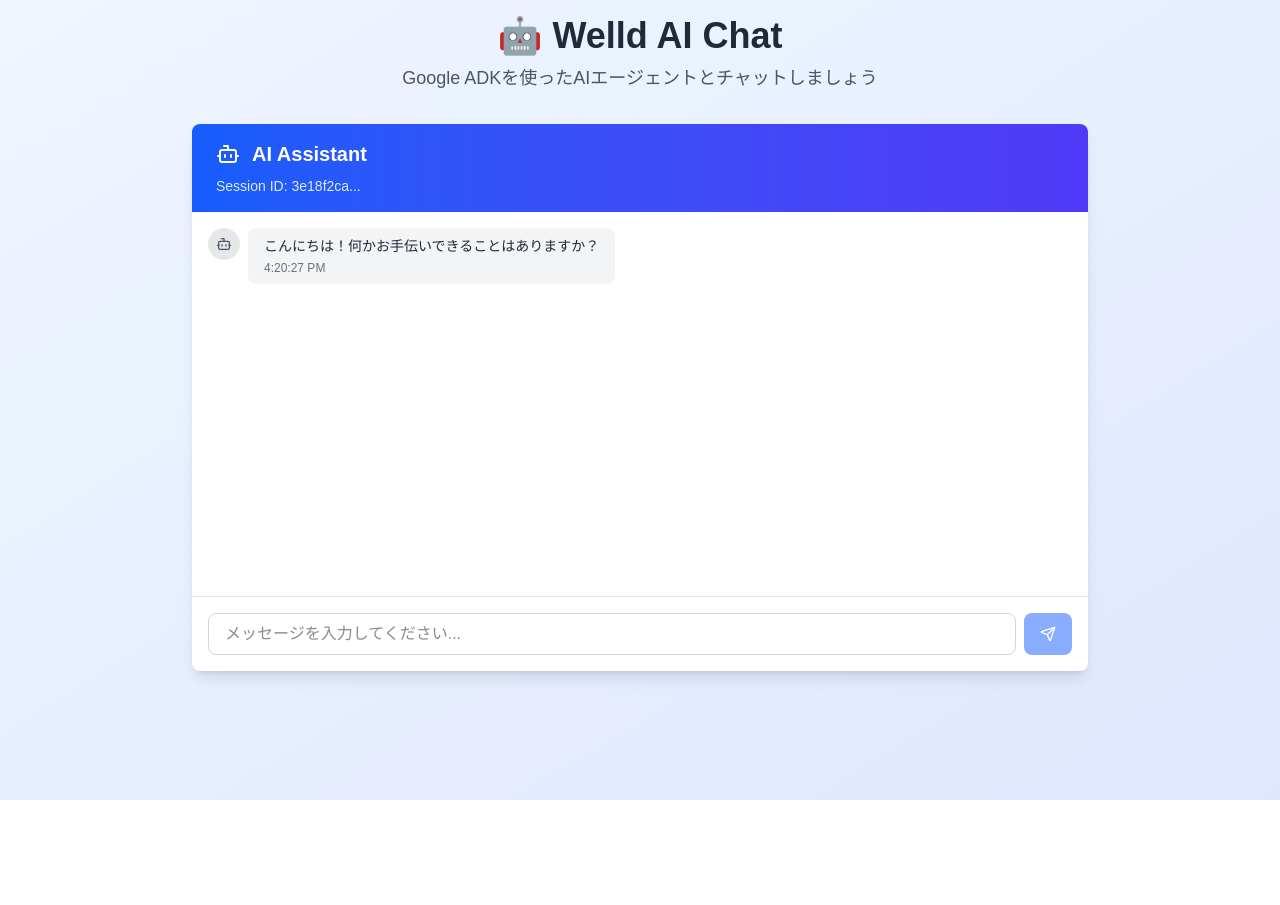
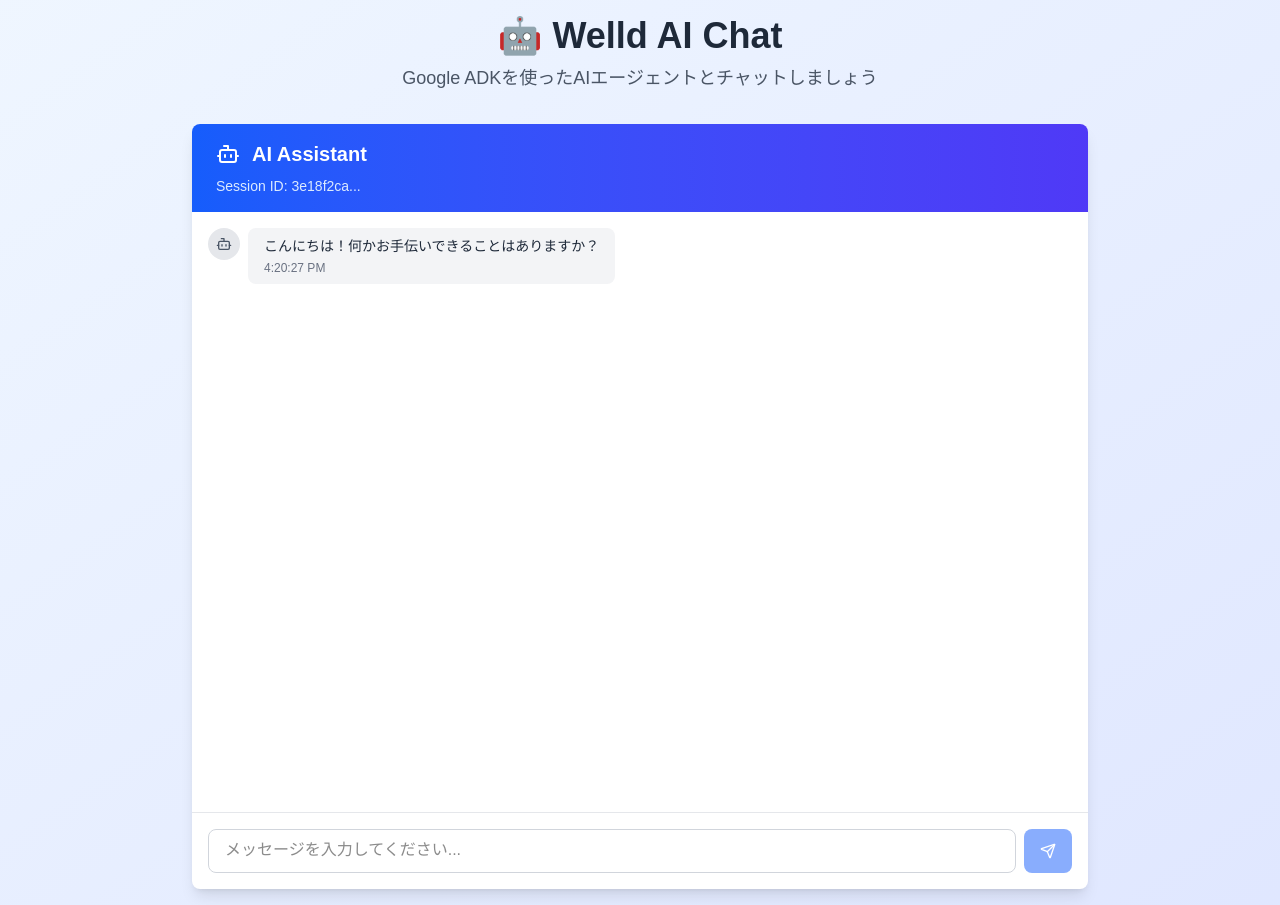
Before and after one commit to tsukasaJapan9/welld, a Next.js app in the folder frontend/: page / in a window 1280 px wide. Before the commit the page ends 800 px from the top, so only its background shows below. Built offline with nearby package versions, Linux system fonts and the light colour scheme.

Commit message:
fix chat

```diff
--- a/frontend/src/components/ChatInterface.tsx
+++ b/frontend/src/components/ChatInterface.tsx
@@ -37,6 +37,7 @@
   const [isLoading, setIsLoading] = useState(false);
   const [session, setSession] = useState<ChatSession | null>(null);
   const messagesEndRef = useRef<HTMLDivElement>(null);
+  const inputRef = useRef<HTMLTextAreaElement>(null); // 入力フィールドのrefを追加
 
   const scrollToBottom = () => {
     messagesEndRef.current?.scrollIntoView({ behavior: 'smooth' });
@@ -73,7 +74,7 @@
     setIsLoading(true);
 
     try {
-      const response = await fetch('http://127.0.0.1:8001/api/chat', {
+      const response = await fetch('http://127.0.0.1:8000/api/chat', {
         method: 'POST',
         headers: { 'Content-Type': 'application/json' },
         body: JSON.stringify({
@@ -108,6 +109,17 @@
       setMessages(prev => [...prev, errorMessage]);
     } finally {
       setIsLoading(false);
+      // 送信完了後にフォーカスを入力フィールドに戻す
+      setTimeout(() => {
+        inputRef.current?.focus();
+      }, 100);
+    }
+  };
+
+  const handleKeyDown = (e: React.KeyboardEvent<HTMLTextAreaElement>) => {
+    if (e.key === 'Enter' && e.shiftKey) {
+      e.preventDefault();
+      handleSubmit(e as any);
     }
   };
 
@@ -127,7 +139,7 @@
       </div>
 
       {/* メッセージエリア */}
-      <div className="h-96 overflow-y-auto p-4 space-y-4">
+      <div className="h-[600px] overflow-y-auto p-4 space-y-4">
         {messages.map((message) => (
           <div
             key={message.id}
@@ -189,13 +201,16 @@
       {/* 入力エリア */}
       <div className="border-t border-gray-200 p-4">
         <form onSubmit={handleSubmit} className="flex space-x-2">
-          <input
-            type="text"
+          <textarea
             value={inputValue}
             onChange={(e) => setInputValue(e.target.value)}
+            onKeyDown={handleKeyDown}
             placeholder="メッセージを入力してください..."
-            className="flex-1 px-4 py-2 border border-gray-300 rounded-lg focus:outline-none focus:ring-2 focus:ring-blue-500 focus:border-transparent"
+            className="flex-1 px-4 py-2 border border-gray-300 rounded-lg focus:outline-none focus:ring-2 focus:ring-blue-500 focus:border-transparent resize-none"
             disabled={isLoading || !session}
+            ref={inputRef}
+            rows={1}
+            style={{ minHeight: '44px', maxHeight: '120px' }}
           />
           <button
             type="submit"
```
Also changed, not shown: 1 other file (tests, documents, lock files or other folders).
